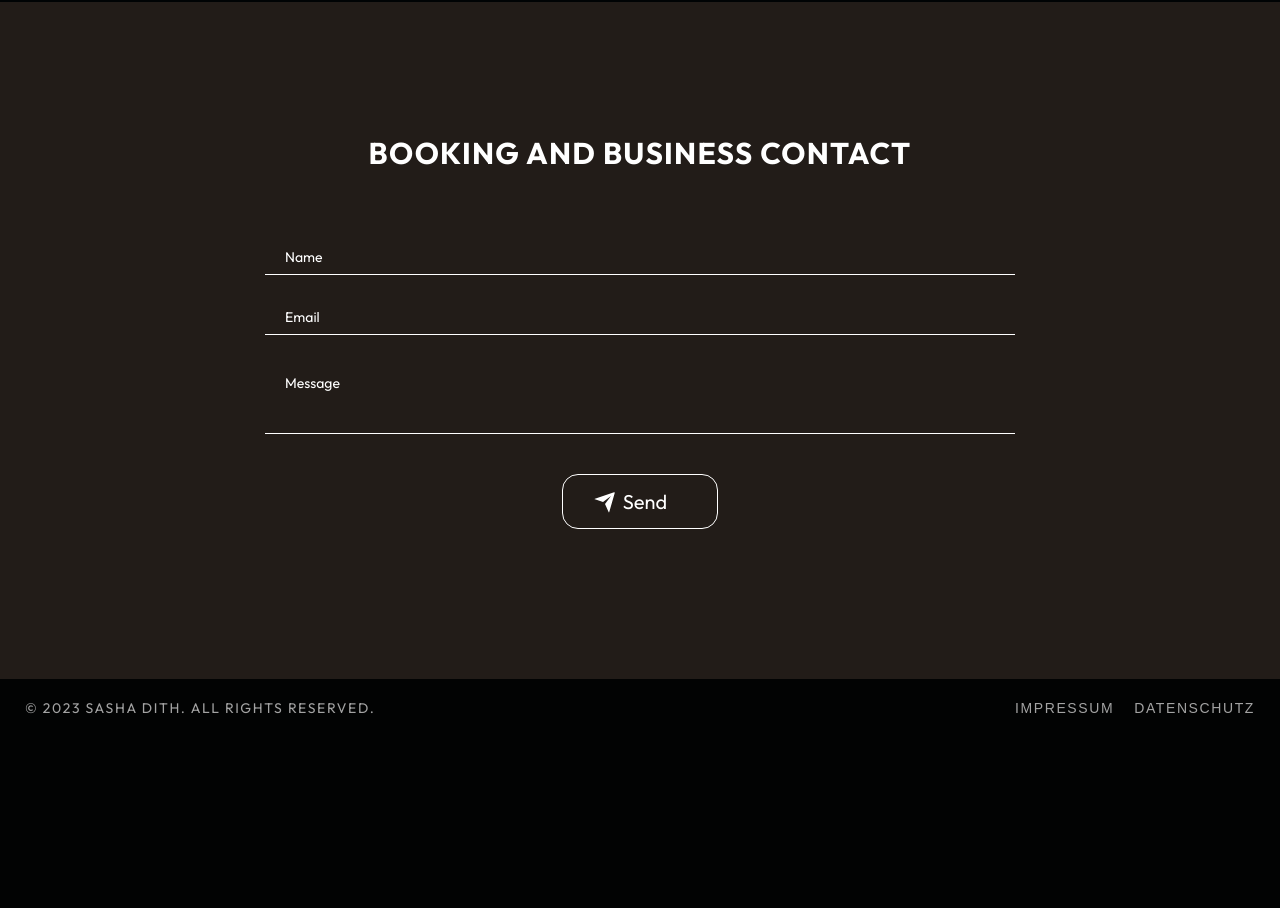
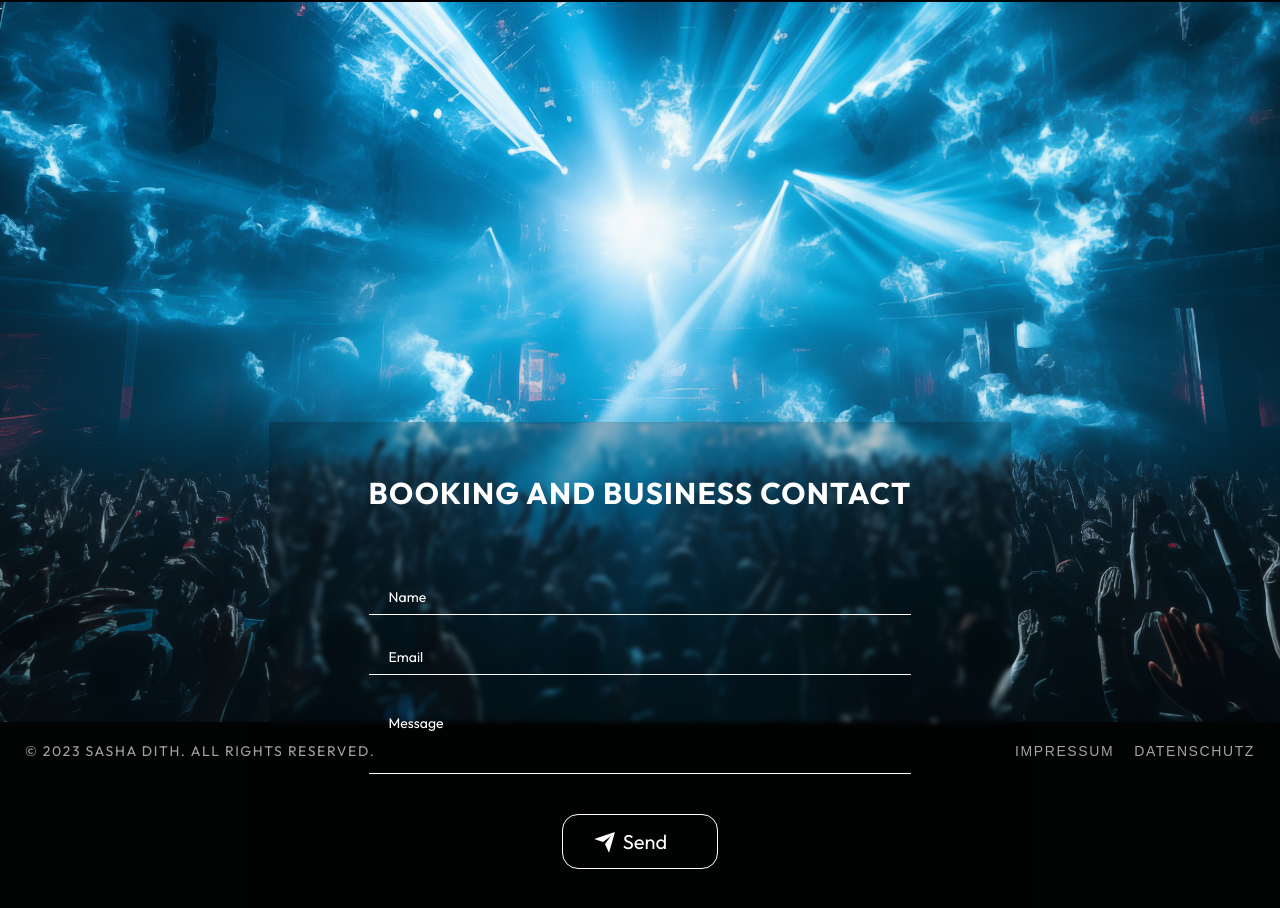
Before and after one commit to sashadith/website, a Next.js app: page / in a window 1280 px wide. Shown: the part 3308-4216 px from the top of the page. Before the commit the page ends 4045 px from the top, so only its background shows below. Built offline with nearby package versions, Linux system fonts and the light colour scheme.

Commit message:
add smooth scroll actions

```diff
--- a/src/app/globals.css
+++ b/src/app/globals.css
@@ -28,10 +28,10 @@
 }
 /* ======= End ScrollBar ======= */
 
-html {
+/* html {
   --scroll-behavior: smooth!important;
   scroll-behavior: smooth!important;
-}
+} */
 
 body {
   font-family: 'Outfit', sans-serif;
--- a/src/components/Contact/Contact.jsx
+++ b/src/components/Contact/Contact.jsx
@@ -1,15 +1,27 @@
-import React from 'react'
+'use client';
+import React, { useEffect } from 'react'
 import styles from './Contact.module.scss';
 import { ContactForm } from '../ContactForm/ContactForm';
+import Image from 'next/image';
+import contactBg from '../../assets/images/contactbg.jpg'
 
 export const Contact = () => {
+
+  useEffect(() => {
+    (
+      async () => {
+        const LocomotiveScroll = (await import('locomotive-scroll')).default
+        const locomotiveScroll = new LocomotiveScroll();
+      }
+    )()
+  }, [])
+
   return (
     <section id='contact' className={styles.contact}>
-      <div className="container">
+      <Image src={contactBg} alt="Contact" className={styles.contactBg} />
+      <div data-scroll data-scroll-speed="0.3" className={styles.contactWrapper}>
         <h2 className={styles.title}>Booking and Business Contact</h2>
-        <div className={styles.contactWrapper}>
-          <ContactForm />
-        </div>
+        <ContactForm />
       </div>
     </section>
   )
--- a/src/components/Contact/Contact.module.scss
+++ b/src/components/Contact/Contact.module.scss
@@ -1,12 +1,40 @@
 .contact {
-  padding: 130px 0;
-  position: relative;
-  background-color: #221c18;
+  // position: relative;
+  // height: 100vh;
+    position: relative;
+    width: 100%;
+    display: flex;
+    justify-content: center;
+}
+
+.contactBg {
+  object-fit: cover;
+  width: 100%;
+  height: 90vh;
 }
 
 .contactWrapper {
   max-width: 750px;
   margin: 0 auto;
+  position: absolute;
+  top: 25%;
+  // left: 50%;
+  transform: translateY(-25%);
+  padding: 50px 100px;
+  background: rgba(0, 3, 4, 0.21);
+  border-radius: 2px;
+  box-shadow: 0 4px 30px rgba(0, 0, 0, 0.1);
+  backdrop-filter: blur(2.9px);
+  -webkit-backdrop-filter: blur(2.9px);
+
+  @media (max-width: 768px) {
+    padding: 50px 30px;
+    width: 90%;
+  }
+
+  @media (max-width: 650px) {
+    padding: 10px;
+  }
 }
 
 .title {
--- a/src/components/ContactForm/ContactForm.jsx
+++ b/src/components/ContactForm/ContactForm.jsx
@@ -1,13 +1,10 @@
 'use client'
-import React, { useState, useEffect } from 'react';
+import React, { useState } from 'react';
 import ReactDOM from 'react-dom';
 import { Formik, Form, Field, ErrorMessage } from 'formik';
 import * as Yup from 'yup';
 import axios from 'axios';
 import styles from './ContactForm.module.scss';
-
-import AOS from 'aos';
-import 'aos/dist/aos.css';
 
 const initialValues = {
   name: '',
@@ -22,10 +19,6 @@ const validationSchema = Yup.object({
 });
 
 export const ContactForm = ({ onSubmitSuccess }) => {
-
-  // useEffect(() => {
-  //   AOS.init();
-  // }, []);
 
   const [values, setValues] = useState(initialValues);
 
@@ -94,8 +87,7 @@ export const ContactForm = ({ onSubmitSuccess }) => {
   };
 
   return (
-    <div
-      data-aos="fade-up">
+    <div>
       <Formik initialValues={initialValues} validationSchema={validationSchema} validateOnBlur onSubmit={onSubmit}>
         <Form className={styles.form}>
           <div
--- /dev/null
+++ b/src/components/TheHeader/ScrollLink.jsx
@@ -0,0 +1,25 @@
+// components/ScrollLink.jsx
+import Link from "next/link";
+import React from "react";
+
+// Component definition
+const ScrollLink = ({ children, href, ...props }) => {
+  const handleScroll = (e) => {
+    e.preventDefault();
+    // Remove everything before the hash
+    const targetId = href.replace(/.*#/, "");
+    const elem = document.getElementById(targetId);
+    window.scrollTo({
+      top: elem?.getBoundingClientRect().top,
+      behavior: "smooth",
+    });
+  };
+
+  return (
+    <Link href={href} {...props} onClick={handleScroll}>
+      {children}
+    </Link>
+  );
+};
+
+export default ScrollLink;
--- a/src/components/TheHeader/TheHeader.jsx
+++ b/src/components/TheHeader/TheHeader.jsx
@@ -1,5 +1,6 @@
 'use client'
 import React, { useState, useEffect } from 'react'
+import ScrollLink from './ScrollLink'
 import Link from 'next/link'
 import Image from 'next/image'
 // import { gsap } from 'gsap'
@@ -39,6 +40,20 @@ const TheHeader = () => {
       document.body.style.overflow = 'auto';
     }
   }, [isNavVisible]);
+
+  const scrollToSection = (sectionId) => {
+    // Найдите элемент с указанным id
+    const sectionElement = document.getElementById(sectionId);
+    if (sectionElement) {
+      // Вычислите позицию элемента относительно верхней части страницы
+      const offset = sectionElement.offsetTop;
+      // Выполните плавный скролл
+      window.scrollTo({
+        top: offset,
+        behavior: 'smooth',
+      });
+    }
+  };
 
   // useEffect(() => {
   //   const handleScroll = () => {
@@ -163,11 +178,16 @@ const TheHeader = () => {
             <nav className={styles.nav}>
               <div className={styles.navList}>
                 {/* Add the active class based on activeNavItem */}
-                <Link href="#home" className={`${styles.navListItem} ${activeNavItem === 'home' ? 'active' : ''}`}>Home</Link>
-                <Link href="#about" className={`${styles.navListItem} ${activeNavItem === 'about' ? 'active' : ''}`}>About</Link>
-                <Link href="#videos" className={`${styles.navListItem} ${activeNavItem === 'videos' ? 'active' : ''}`}>Videos</Link>
-                <Link href="#music" className={`${styles.navListItem} ${activeNavItem === 'music' ? 'active' : ''}`}>Music</Link>
-                <Link href="#contact" className={`${styles.navListItem} ${activeNavItem === 'contact' ? 'active' : ''}`}>Contact</Link>
+                {/* <ScrollLink href="#home" className={`${styles.navListItem} ${activeNavItem === 'home' ? 'active' : ''}`}>Home</ScrollLink>
+                <ScrollLink href="#about" className={`${styles.navListItem} ${activeNavItem === 'about' ? 'active' : ''}`}>About</ScrollLink>
+                <ScrollLink href="#videos" className={`${styles.navListItem} ${activeNavItem === 'videos' ? 'active' : ''}`}>Videos</ScrollLink>
+                <ScrollLink href="#music" className={`${styles.navListItem} ${activeNavItem === 'music' ? 'active' : ''}`}>Music</ScrollLink>
+                <ScrollLink href="#contact" className={`${styles.navListItem} ${activeNavItem === 'contact' ? 'active' : ''}`}>Contact</ScrollLink> */}
+                <a onClick={() => scrollToSection('home')} className={`${styles.navListItem} ${activeNavItem === 'home' ? 'active' : ''}`}>Home</a>
+                <a onClick={() => scrollToSection('about')} className={`${styles.navListItem} ${activeNavItem === 'about' ? 'active' : ''}`}>About</a>
+                <a onClick={() => scrollToSection('videos')} className={`${styles.navListItem} ${activeNavItem === 'videos' ? 'active' : ''}`}>Videos</a>
+                <a onClick={() => scrollToSection('music')} className={`${styles.navListItem} ${activeNavItem === 'music' ? 'active' : ''}`}>Music</a>
+                <a onClick={() => scrollToSection('contact')} className={`${styles.navListItem} ${activeNavItem === 'contact' ? 'active' : ''}`}>Contact</a>
               </div>
             </nav>
             <Image className={styles.logoMobile} src={LogoImage} />
--- a/src/components/TheHeader/TheHeader.module.scss
+++ b/src/components/TheHeader/TheHeader.module.scss
@@ -95,6 +95,7 @@
   letter-spacing: 0.1rem;
   transition: all 0.2s ease-in-out;
   text-transform: uppercase;
+  cursor: pointer;
 
   &:hover {
     color: #fff;
```
Also changed, not shown: src/assets/images/contactbg.jpg (added).
